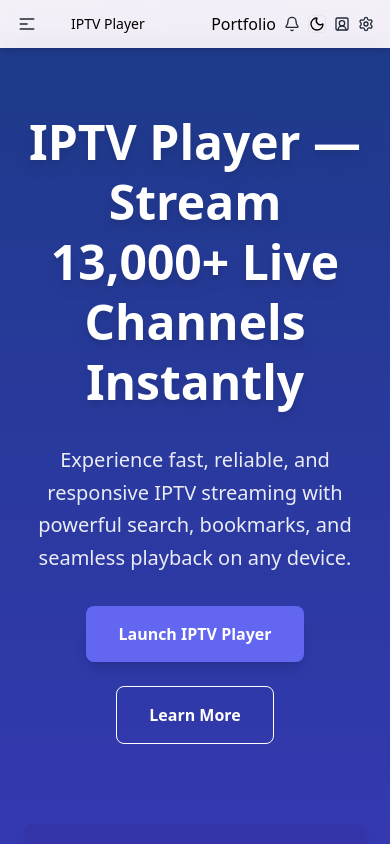
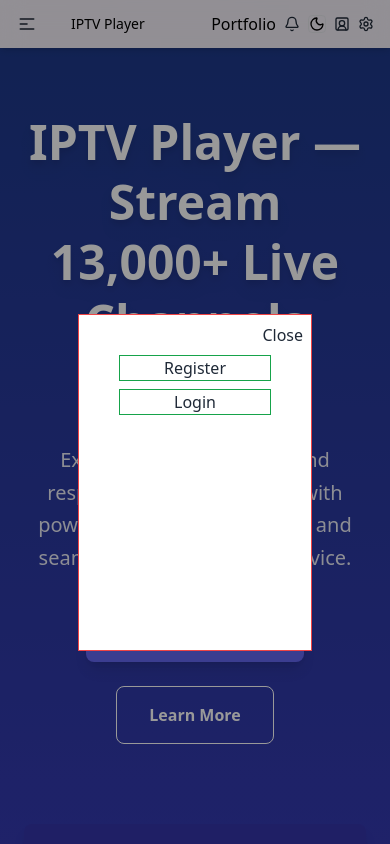
Before and after one commit to ArifMiah07/alltvcnl, a React (Vite) app: page /#/ in a window 390 px wide. Both pictures are taken after a click on the element 366 px from the left and 24 px from the top of the page. Shown: the top 844 px of the page. Built offline with nearby package versions, Linux system fonts and the light colour scheme.

Commit message:
working on auth system and architecture design and implementation

```diff
--- a/src/Pages/Shared/NavBar/NavBar.jsx
+++ b/src/Pages/Shared/NavBar/NavBar.jsx
@@ -7,7 +7,11 @@ const NavBar = () => {
   const location = useLocation();
   const [currentPath, setCurrentPath] = useState(location.pathname);
   const [isSticky, setIsSticky] = useState(false);
+  const [isProfileOpen, setIsProfileOpen] = useState(false);
 
+  const user = false;
+
+  // minimize nav in scroll
   useEffect(() => {
     const handleScroll = () => {
       if (window.scrollY > 144) {
@@ -44,6 +48,12 @@ const NavBar = () => {
 
   //
   const isUserSeenNewItem = false;
+
+  // handler
+  const handleProfileOpen = () => {
+    setIsProfileOpen(!isProfileOpen);
+    console.log(isProfileOpen);
+  };
 
   return (
     <nav className="dark:bg-black relative z-20 w-full h-full flex flex-row items-center justify-center">
@@ -163,6 +173,8 @@ const NavBar = () => {
                 )}
                 {/*
 
+                  ___________TODO___________:
+
                   system design ::
                   task: show a static number if library page got a new item
                   how to handle ::
@@ -226,8 +238,41 @@ const NavBar = () => {
           <div className="ml-2">
             <ThemeToggle className="" />
           </div>
-          <div className="ml-2">
-            <SquareUserRound className="dark:text-white w-[16px] h-[16px]" />
+          {/* profile */}
+          <div className="relative ml-2">
+            {/* The Trigger Icon */}
+            <div onClick={handleProfileOpen} className="cursor-pointer">
+              <SquareUserRound className="dark:text-white w-[16px] h-[16px]" />
+            </div>
+
+            {/* The Modal */}
+            {!user && isProfileOpen && (
+              <div
+                className=" w-[100vw] h-[120vh] absolute -top-10 -right-10  z-[99999] flex items-center justify-center bg-black/40"
+                onClick={() => setIsProfileOpen(false)} // Close when clicking the backdrop
+              >
+                <div
+                  className=" relative w-[60vw] h-[40vh] bg-white dark:bg-slate-800 p-10 border border-red-500"
+                  onClick={(e) => e.stopPropagation()} // Prevent closing when clicking the content
+                >
+                  <div className="flex flex-col gap-2 ">
+                    {/* register */}
+                    <button className="border border-green-600 hover:bg-purple-600 hover:text-white ">
+                      <Link to={"/auth/register"}>Register</Link>
+                    </button>
+                    {/* login */}
+                    <button className="border border-green-600 hover:bg-purple-600 hover:text-white">
+                      <Link to={"/auth/login"}>Login</Link>
+                    </button>
+                  </div>
+                  <button
+                    className="absolute top-2 right-2"
+                    onClick={() => setIsProfileOpen(false)}>
+                    Close
+                  </button>
+                </div>
+              </div>
+            )}
           </div>
           <div className="ml-2">
             <Settings className="dark:text-white w-[16px] h-[16px]" />
```
